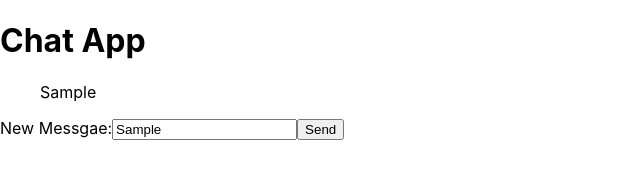
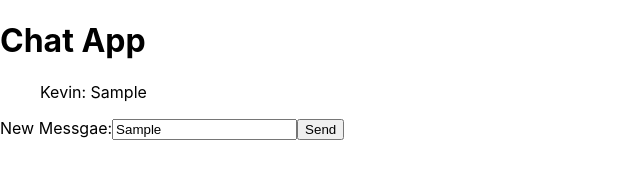
Before and after one commit to ktruo010/Project2-GOTChatApp, a React (Create React App) app in the folder client/: page / in a window 1280 px wide. Both pictures are taken after typing "Sample" into the empty fields and a click on the button "Send". Shown: the top 172 px of the page, without its empty margins (0-640 px from the left). Built offline with nearby package versions, Linux system fonts and the light colour scheme; no server answers.

Commit message:
added login page

```diff
--- a/client/src/components/GatherMessages/GatherMessages.js
+++ b/client/src/components/GatherMessages/GatherMessages.js
@@ -3,8 +3,8 @@ import React from 'react'
 const GatherMessages = ({ messageArr }) =>
   <ul>
     {
-      messageArr.map(({ id, message }) => (
-        <p key={id}>{message}</p>
+      messageArr.map(({ id, message, username }) => (
+        <p key={id}>{username}: {message}</p>
       ))
     }
   </ul>
--- /dev/null
+++ b/client/src/pages/Login/index.js
@@ -0,0 +1 @@
+export { default } from './Login.js'
```
Also changed, not shown: client/src/pages/Login/Login.js (added).
